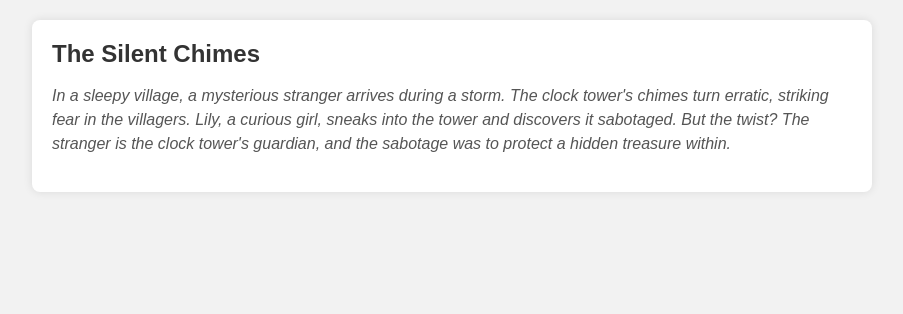
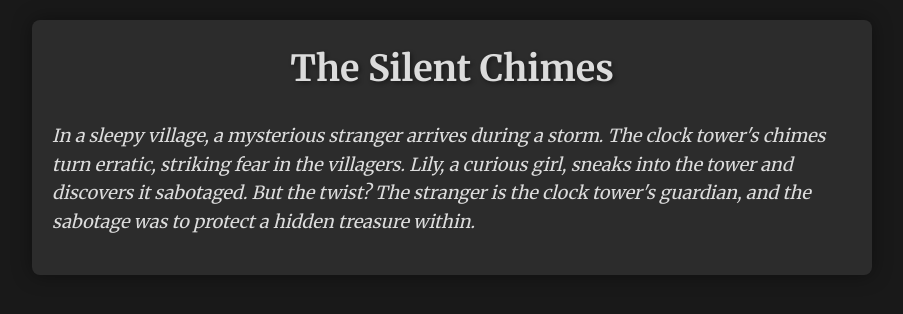
Before and after one commit to blitzmanianc/Mywebsite, a plain HTML site: page index.html in a window 1280 px wide. Shown: the whole page, without its empty margins (188-1091 px from the left). Drawn offline with Linux system fonts and the light colour scheme.

Commit message:
index.html

```diff
--- a/index.html
+++ b/index.html
@@ -4,38 +4,39 @@
   <meta charset="UTF-8">
   <meta name="viewport" content="width=device-width, initial-scale=1.0">
   <title>The Silent Chimes</title>
+  <link rel="stylesheet" href="https://fonts.googleapis.com/css2?family=Merriweather:wght@300;400;700&display=swap">
   <style>
     body {
-      font-family: Arial, sans-serif;
-      background-color: #f2f2f2;
-      color: #333;
+      font-family: 'Merriweather', serif;
+      background-color: #191919;
+      color: #dcdcdc;
       margin: 0;
       padding: 0;
+      line-height: 1.6;
     }
     .container {
       max-width: 800px;
       margin: 20px auto;
       padding: 20px;
-      background-color: #fff;
+      background-color: #2c2c2c;
       border-radius: 8px;
-      box-shadow: 0 0 10px rgba(0, 0, 0, 0.1);
+      box-shadow: 0 0 20px rgba(0, 0, 0, 0.4);
     }
     h1 {
-      font-size: 24px;
-      color: #333;
+      font-size: 36px;
+      color: #dcdcdc;
       margin-top: 0;
+      text-align: center;
+      text-shadow: 2px 2px 4px rgba(0, 0, 0, 0.4);
     }
     p {
-      font-size: 16px;
-      line-height: 1.5;
-      color: #555;
+      font-size: 18px;
     }
     b {
-      color: #007bff;
+      color: #ff9800;
     }
     i {
       font-style: italic;
-      color: #555;
     }
   </style>
 </head>
```
